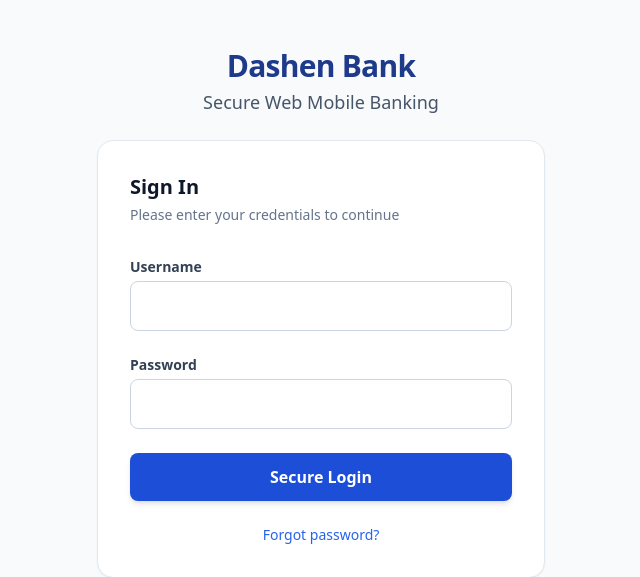
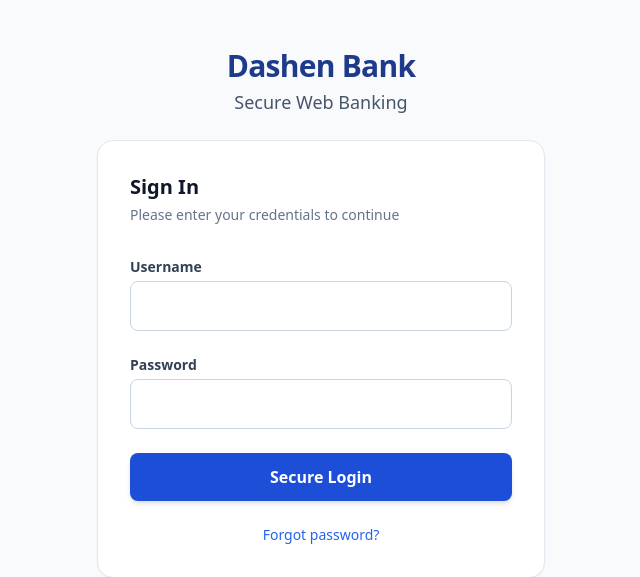
Before and after one commit to dagnwondu/bank, a Django app: page /accounts/login/ in a window 1280 px wide. Shown: the top 577 px of the page, without its empty margins (319-959 px from the left). Run offline with Django 4.2, Linux system fonts and the light colour scheme; some libraries are stand-ins or nearby versions.

Commit message:
first commit

```diff
--- a/template/auth_base.html
+++ b/template/auth_base.html
@@ -10,7 +10,7 @@
 
     <header class="w-full pt-12 pb-6 text-center">
         <h1 class="text-3xl font-extrabold text-blue-900 tracking-tight">Dashen Bank</h1>
-        <p class="text-slate-600 mt-1 font-medium text-lg">Secure Web Mobile Banking</p>
+        <p class="text-slate-600 mt-1 font-medium text-lg">Secure Web Banking</p>
     </header>
 
     <main class="flex-grow">
```
